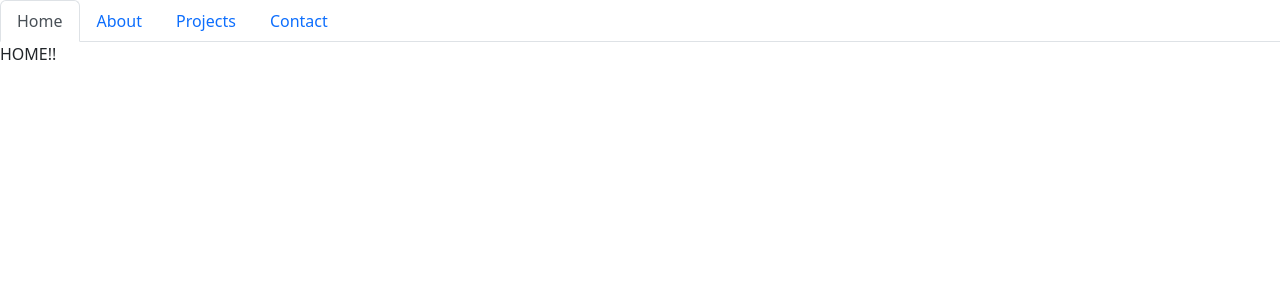
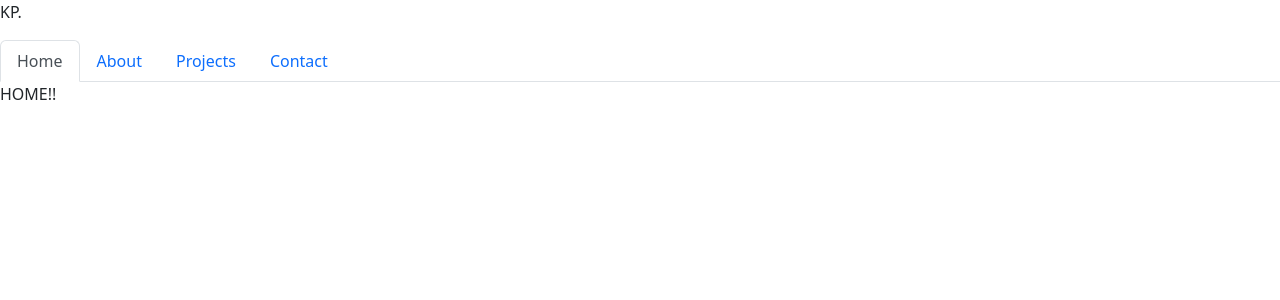
Before and after one commit to family60/react-portfolio, a React (Create React App) app: page / in a window 1280 px wide. Shown: the top 300 px of the page. Built offline with nearby package versions, Linux system fonts and the light colour scheme.

Commit message:
added back index.css for future custom css

```diff
--- a/src/components/Nav.js
+++ b/src/components/Nav.js
@@ -2,6 +2,8 @@ import React from "react";
 
 export default function Nav({currentPage, handlePageChange}){
     return(
+        <div>
+            <p className="initials">KP.</p>
             <ul className="nav nav-tabs">
                 <li className="nav-item">
                     <a href="#home" onClick={() => handlePageChange("Home")} className={currentPage ==="Home" ? "nav-link active" : "nav-link"}>Home</a>
@@ -16,5 +18,6 @@ export default function Nav({currentPage, handlePageChange}){
                     <a href="#contact" onClick={() => handlePageChange("Contact")} className={currentPage ==="Contact" ? "nav-link active" : "nav-link"}>Contact</a>
                 </li>
             </ul>
+        </div>
     );
 };
--- /dev/null
+++ b/src/index.css
@@ -0,0 +1,3 @@
+.initials{
+    /*enter css for top left logo/text*/
+}
--- a/src/index.js
+++ b/src/index.js
@@ -2,6 +2,7 @@ import React from 'react';
 import ReactDOM from 'react-dom/client';
 import App from './App';
 import "bootstrap/dist/css/bootstrap.min.css";
+import "./index.css";
 
 const root = ReactDOM.createRoot(document.getElementById('root'));
 root.render(
```
Lines whose indentation alone changed are shown as unchanged.
